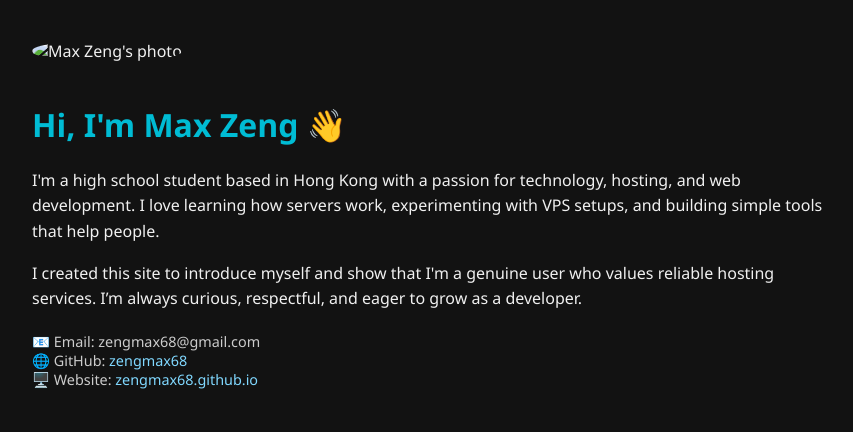
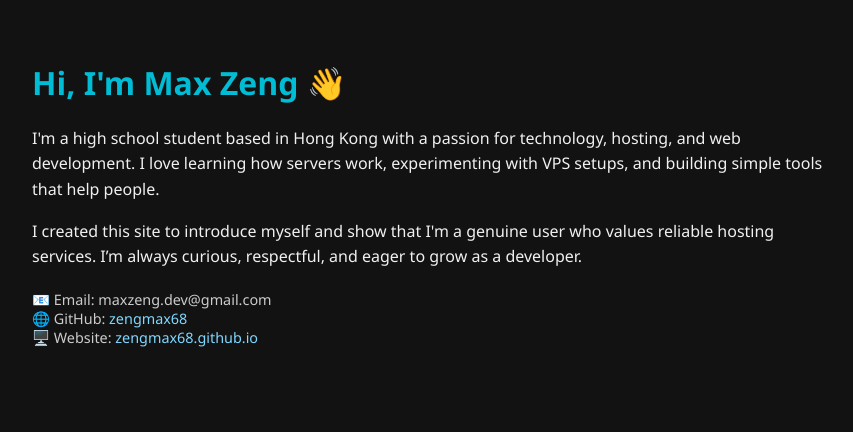
Before and after one commit to zengmax68/zengmax68.github.io, a plain HTML site: page index.html in a window 1280 px wide. Shown: the whole page, without its empty margins (208-1061 px from the left). Drawn offline with Linux system fonts and the light colour scheme.

Commit message:
Update index.html

```diff
--- a/index.html
+++ b/index.html
@@ -22,11 +22,6 @@
     p {
       line-height: 1.6;
     }
-    img {
-      max-width: 150px;
-      border-radius: 50%;
-      margin-bottom: 20px;
-    }
     .contact {
       margin-top: 20px;
       font-size: 0.9em;
@@ -43,7 +38,6 @@
 </head>
 <body>
   <div class="container">
-    <img src="your-image-url.jpg" alt="Max Zeng's photo" />
     <h1>Hi, I'm Max Zeng 👋</h1>
     <p>
       I'm a high school student based in Hong Kong with a passion for technology, hosting, and web development. I love learning how servers work, experimenting with VPS setups, and building simple tools that help people.
@@ -52,7 +46,7 @@
       I created this site to introduce myself and show that I'm a genuine user who values reliable hosting services. I’m always curious, respectful, and eager to grow as a developer.
     </p>
     <div class="contact">
-      📧 Email: zengmax68@gmail.com<br />
+      📧 Email: maxzeng.dev@gmail.com<br />
       🌐 GitHub: <a href="https://github.com/zengmax68">zengmax68</a><br />
       🖥️ Website: <a href="https://zengmax68.github.io">zengmax68.github.io</a>
     </div>
```
